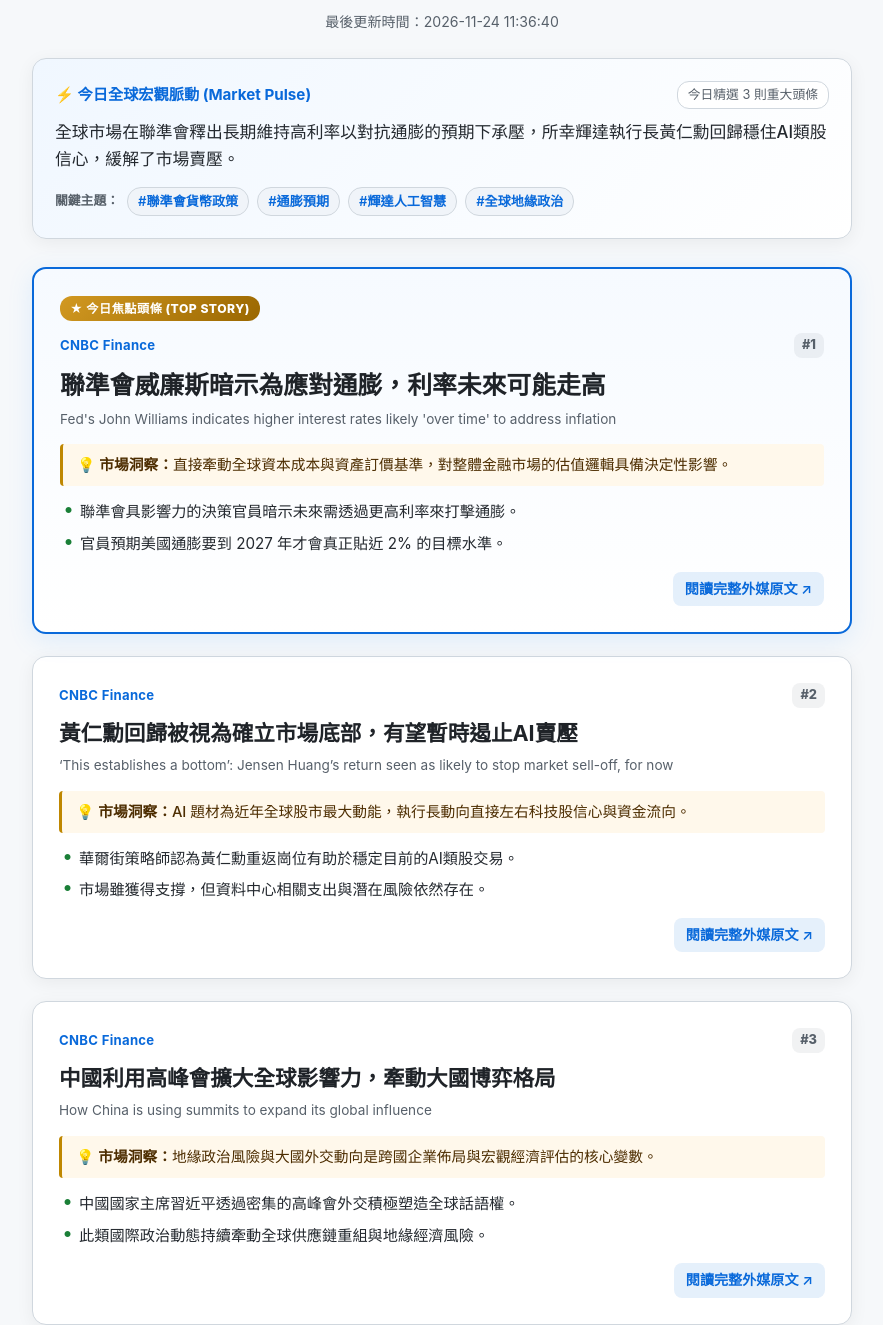
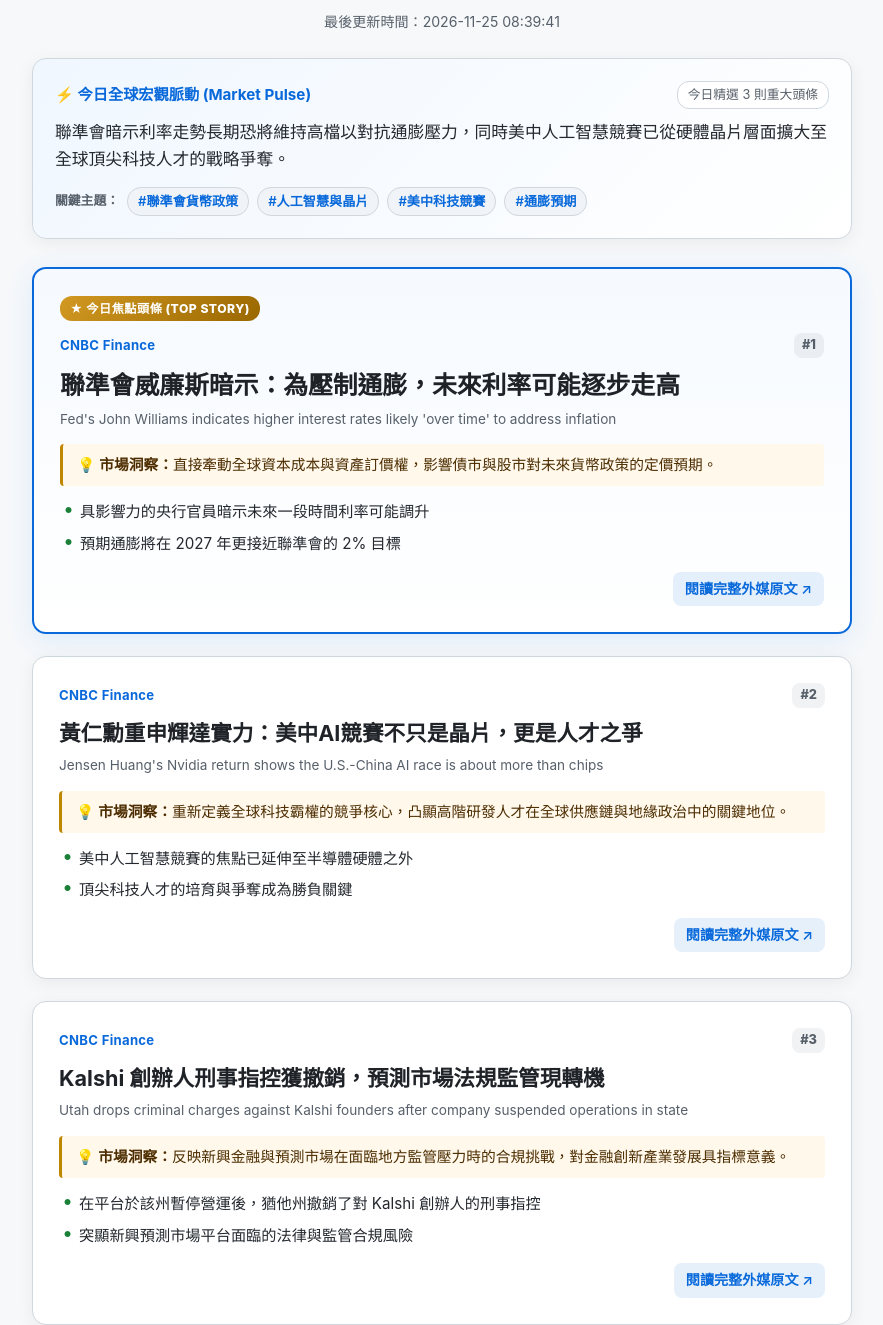
Before and after one commit to j810225-collab/daily-financial-news, a plain HTML site: page index.html in a window 1280 px wide. Shown: the part 145-1470 px from the top of the page, without its empty margins (198-1081 px from the left). Drawn offline with Linux system fonts and the light colour scheme.

Commit message:
Update daily financial digest 2026-11-25 08:39

```diff
--- a/index.html
+++ b/index.html
@@ -409,7 +409,7 @@
 
         <header>
             <h1>全球每日財經焦點</h1>
-            <div class="update-time">最後更新時間：2026-11-24 11:36:40</div>
+            <div class="update-time">最後更新時間：2026-11-25 08:39:41</div>
         </header>
 
         <!-- 今日情報速讀儀表盒 (Executive Summary) -->
@@ -418,10 +418,10 @@
                 <div class="pulse-title">⚡ 今日全球宏觀脈動 (Market Pulse)</div>
                 <div class="pulse-stat">今日精選 3 則重大頭條</div>
             </div>
-            <p class="pulse-overview">全球市場在聯準會釋出長期維持高利率以對抗通膨的預期下承壓，所幸輝達執行長黃仁勳回歸穩住AI類股信心，緩解了市場賣壓。</p>
+            <p class="pulse-overview">聯準會暗示利率走勢長期恐將維持高檔以對抗通膨壓力，同時美中人工智慧競賽已從硬體晶片層面擴大至全球頂尖科技人才的戰略爭奪。</p>
             <div class="topics-wrapper">
                 <span class="topic-label">關鍵主題：</span>
-                <span class="topic-pill">#聯準會貨幣政策</span><span class="topic-pill">#通膨預期</span><span class="topic-pill">#輝達人工智慧</span><span class="topic-pill">#全球地緣政治</span>
+                <span class="topic-pill">#聯準會貨幣政策</span><span class="topic-pill">#人工智慧與晶片</span><span class="topic-pill">#美中科技競賽</span><span class="topic-pill">#通膨預期</span>
             </div>
         </section>
 
@@ -433,15 +433,15 @@
         <span class="source-tag">CNBC Finance</span>
         <span class="rank-badge">#1</span>
     </div>
-    <h2 class="card-title">聯準會威廉斯暗示為應對通膨，利率未來可能走高</h2>
+    <h2 class="card-title">聯準會威廉斯暗示：為壓制通膨，未來利率可能逐步走高</h2>
     <div class="original-title">Fed's John Williams indicates higher interest rates likely 'over time' to address inflation</div>
 
     <div class="importance-box">
-        💡 <strong>市場洞察：</strong>直接牽動全球資本成本與資產訂價基準，對整體金融市場的估值邏輯具備決定性影響。
+        💡 <strong>市場洞察：</strong>直接牽動全球資本成本與資產訂價權，影響債市與股市對未來貨幣政策的定價預期。
     </div>
 
     <ul class="key-points">
-        <li>聯準會具影響力的決策官員暗示未來需透過更高利率來打擊通膨。</li><li>官員預期美國通膨要到 2027 年才會真正貼近 2% 的目標水準。</li>
+        <li>具影響力的央行官員暗示未來一段時間利率可能調升</li><li>預期通膨將在 2027 年更接近聯準會的 2% 目標</li>
     </ul>
 
     <div class="card-footer">
@@ -456,19 +456,19 @@
         <span class="source-tag">CNBC Finance</span>
         <span class="rank-badge">#2</span>
     </div>
-    <h2 class="card-title">黃仁勳回歸被視為確立市場底部，有望暫時遏止AI賣壓</h2>
-    <div class="original-title">‘This establishes a bottom’: Jensen Huang’s return seen as likely to stop market sell-off, for now</div>
+    <h2 class="card-title">黃仁勳重申輝達實力：美中AI競賽不只是晶片，更是人才之爭</h2>
+    <div class="original-title">Jensen Huang's Nvidia return shows the U.S.-China AI race is about more than chips</div>
 
     <div class="importance-box">
-        💡 <strong>市場洞察：</strong>AI 題材為近年全球股市最大動能，執行長動向直接左右科技股信心與資金流向。
+        💡 <strong>市場洞察：</strong>重新定義全球科技霸權的競爭核心，凸顯高階研發人才在全球供應鏈與地緣政治中的關鍵地位。
     </div>
 
     <ul class="key-points">
-        <li>華爾街策略師認為黃仁勳重返崗位有助於穩定目前的AI類股交易。</li><li>市場雖獲得支撐，但資料中心相關支出與潛在風險依然存在。</li>
+        <li>美中人工智慧競賽的焦點已延伸至半導體硬體之外</li><li>頂尖科技人才的培育與爭奪成為勝負關鍵</li>
     </ul>
 
     <div class="card-footer">
-        <a href="https://www.cnbc.com/2026/11/23/nvidia-jensen-huang-ceo-market-rally.html" target="_blank" rel="noopener noreferrer" class="read-more-btn">
+        <a href="https://www.cnbc.com/2026/11/25/jensen-huang-nvidia-ai-talent-race.html" target="_blank" rel="noopener noreferrer" class="read-more-btn">
             閱讀完整外媒原文 ↗
         </a>
     </div>
@@ -479,19 +479,19 @@
         <span class="source-tag">CNBC Finance</span>
         <span class="rank-badge">#3</span>
     </div>
-    <h2 class="card-title">中國利用高峰會擴大全球影響力，牽動大國博弈格局</h2>
-    <div class="original-title">How China is using summits to expand its global influence</div>
+    <h2 class="card-title">Kalshi 創辦人刑事指控獲撤銷，預測市場法規監管現轉機</h2>
+    <div class="original-title">Utah drops criminal charges against Kalshi founders after company suspended operations in state</div>
 
     <div class="importance-box">
-        💡 <strong>市場洞察：</strong>地緣政治風險與大國外交動向是跨國企業佈局與宏觀經濟評估的核心變數。
+        💡 <strong>市場洞察：</strong>反映新興金融與預測市場在面臨地方監管壓力時的合規挑戰，對金融創新產業發展具指標意義。
     </div>
 
     <ul class="key-points">
-        <li>中國國家主席習近平透過密集的高峰會外交積極塑造全球話語權。</li><li>此類國際政治動態持續牽動全球供應鏈重組與地緣經濟風險。</li>
+        <li>在平台於該州暫停營運後，猶他州撤銷了對 Kalshi 創辦人的刑事指控</li><li>突顯新興預測市場平台面臨的法律與監管合規風險</li>
     </ul>
 
     <div class="card-footer">
-        <a href="https://www.cnbc.com/2026/11/21/china-xi-trump-putin-global-diplomacy-shenzhen.html" target="_blank" rel="noopener noreferrer" class="read-more-btn">
+        <a href="https://www.cnbc.com/2026/11/24/utah-drops-charges-against-kalshi-after-it-halted-operations-in-state.html" target="_blank" rel="noopener noreferrer" class="read-more-btn">
             閱讀完整外媒原文 ↗
         </a>
     </div>
```
